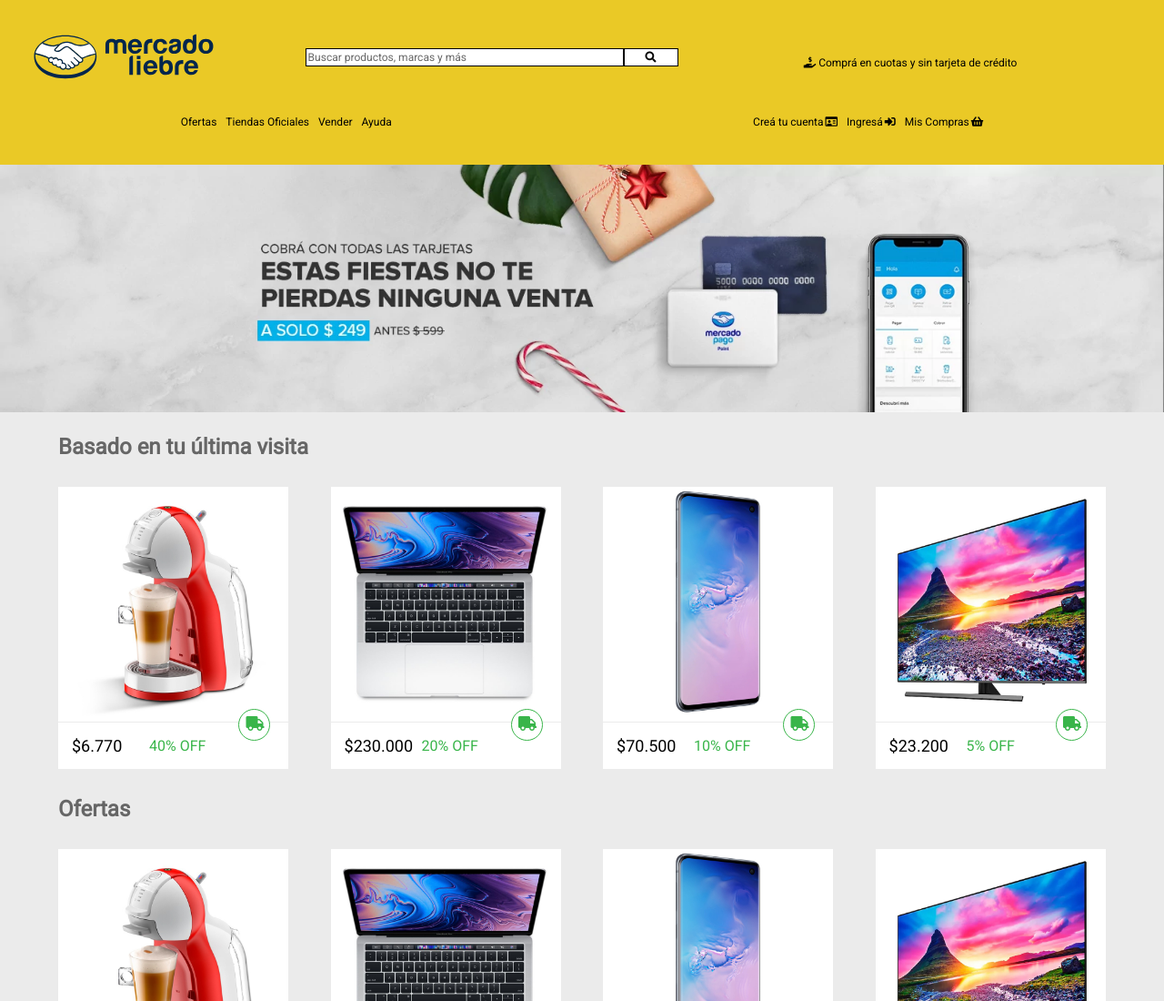
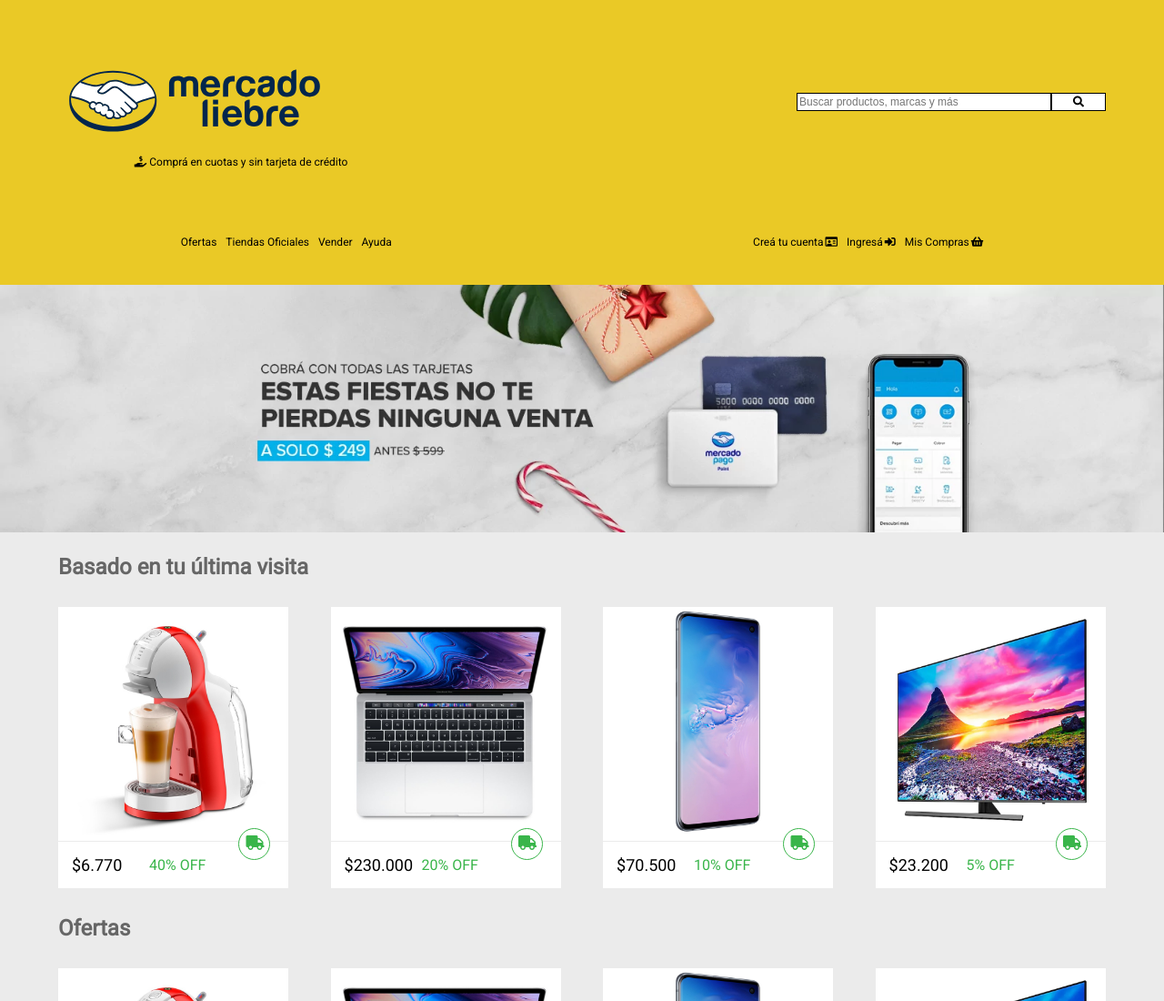
Before and after one commit to AngelicaBM/Mercado_Liebre_ABM, a website: page views/home.html in a window 1280 px wide. Shown: the top 1100 px of the page at 91% size. Drawn offline with Linux system fonts and the light colour scheme.

Commit message:
correccion

```diff
--- a/public/css/styles.css
+++ b/public/css/styles.css
@@ -61,6 +61,7 @@
     flex-direction: row;
     justify-content: space-between;
     align-items: center;
+
 }
 
 /* Clase 14 - Micro desafío 3 */
@@ -84,15 +85,15 @@
 }
 
 header .form .input{
-    display: inline-block;
     font-size: 12px;
+    background-color: #fff;
+    border: 1px solid #000;
+    color: #666;
     padding: 2px;
-    margin-bottom: 2px;
-    width: 70%;
-    background-color: #FFF;
-    border: 1px solid #000;
-    outline: none;
-    color: #666;
+    width: 75%;
+    max-width: 280px;
+    margin: 0;
+    text-align: left;
 }
 
 header .form .submit{
@@ -100,7 +101,6 @@
     font-size: 12px;
     padding: 2px;
     /* padding-left: 0px; */
-    margin-bottom: 2px;
     text-align: center;
     color: #000;
     font-weight: bold;
@@ -389,6 +389,15 @@
 /* MEDIA QUERY PARA NAVEGACIÓN EN TABLETS */
 @media (min-width: 480px){
 
+    header figure.logo {
+        max-width: 300px;
+    }
+
+    .form {
+    width: 45%;
+    }
+
+
     main section div article{
        /*box-shadow: 0px 0px 10px rgb(100, 100, 100);*/
        /* Clase 16 - Micro desafío 1 */
@@ -489,14 +498,44 @@
         width: 22%;
     }
     /* Clase 14 code-review */
-    div.top-header{
-    padding: 2%;
-    display: flex;
-    flex-wrap: nowrap;
-    flex-direction: row;
-    justify-content: space-around;
-    align-items: center;
+    header {
+        flex-direction: row;
     }
+
+    header .top-header {
+        display: flex;
+        flex-direction: row;
+        justify-content: space-between;
+        align-items: center;
+        flex-wrap: wrap;
+    }
+
+    header figure.logo {
+        width: 30%;
+    }
+
+     header div.top-header p {
+        width: 33%;
+        text-align: center;
+        margin: 10px;
+    }
+
+      .logo, .form {
+        width: 33%;
+      }
+
+    .form {
+        height: 20px;
+      }
+
+    header .form .input {
+        height: 20px;
+        font-size: 12px;
+      }
+
+    header .form .submit {
+        height: 20px;
+      }
 
     header .form{
     width: 100%;
--- a/views/home.html
+++ b/views/home.html
@@ -17,8 +17,8 @@
             </figure>
             <!-- Code Review Clase 15 - Convertir el siguiente div en un formulario con input y button-->
             <div class="form" action="#" method="GET">
-                <div class="input">Buscar productos, marcas y más</div>
-                <div class="submit"><i class="fa fa-search"></i></div>
+                <input type="text" name="buscar" id="buscar" placeholder="Buscar productos, marcas y más" class="input">
+                <button type="submit"class="submit"><i class="fa fa-search"></i></button>
             </div>
             <p><i class="fas fa-hand-holding-usd"></i> Comprá en cuotas y sin tarjeta de crédito</p>
         </div>
```
Also changed, not shown: package.json (+8 -0 lines), views/login.html (+2 -2 lines), views/register.html (+2 -2 lines).
